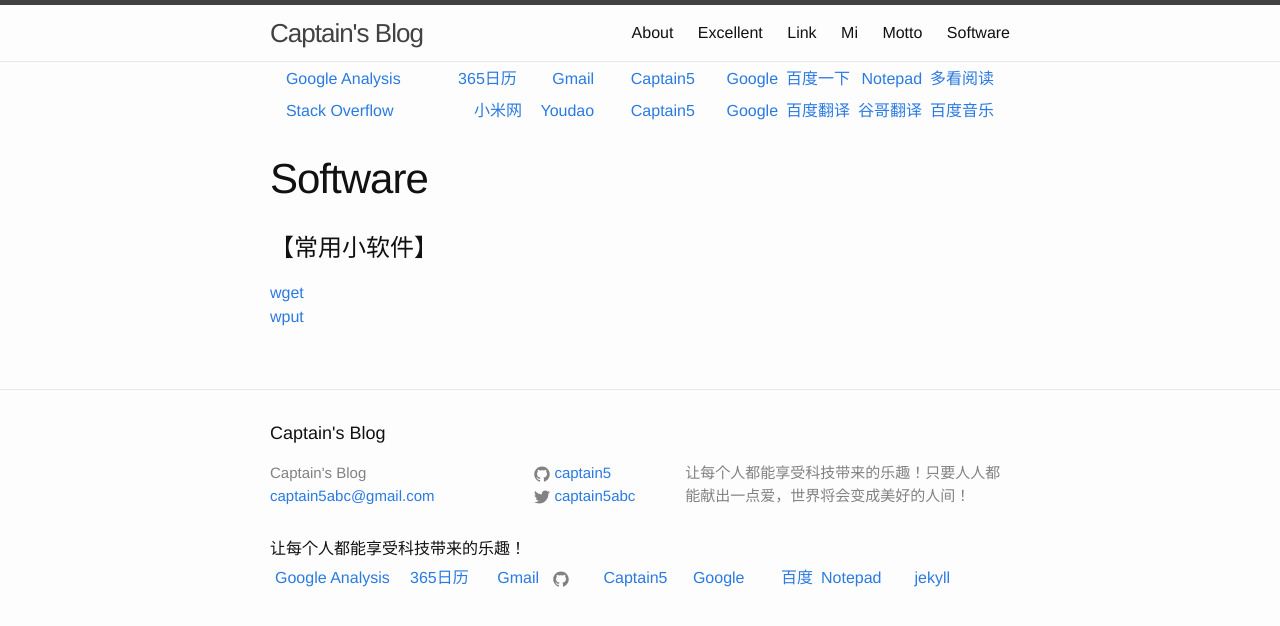
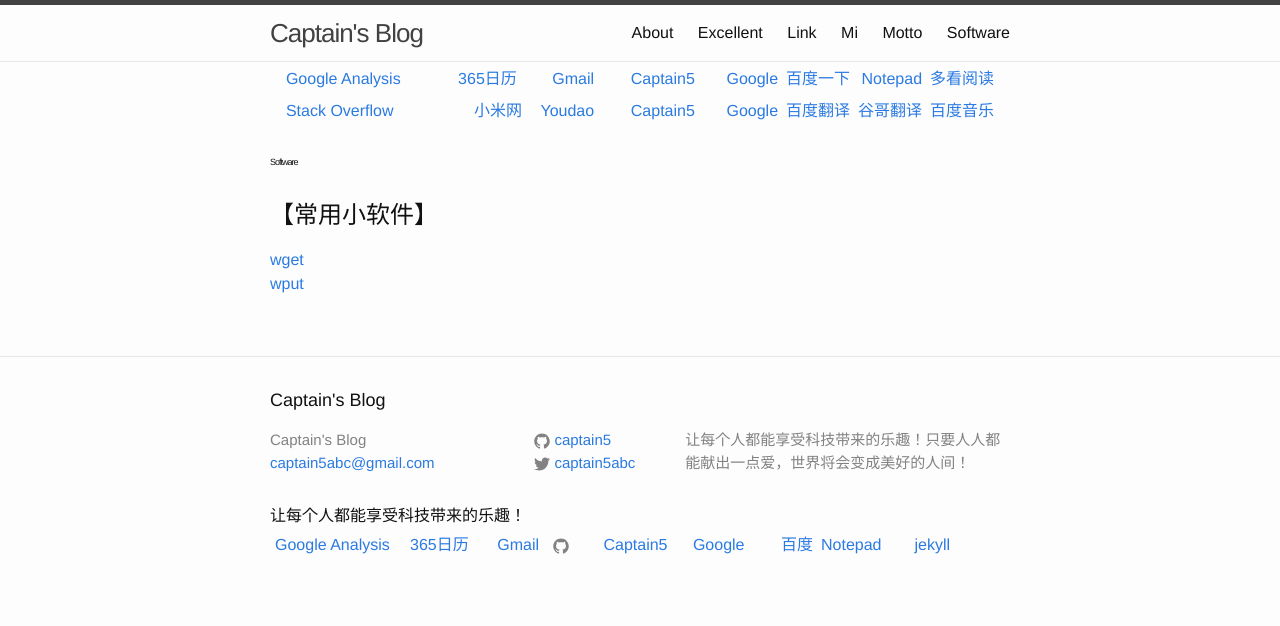
Before and after one commit to captain5/captain5.github.io, a Jekyll site: the page built from software.md, in a window 1280 px wide. Shown: the top 626 px of the page. Built offline with Jekyll 4.4.1, drawn with Linux system fonts in a browser that asks for light colours.

Commit message:
Update _layout.scss

```diff
--- a/_sass/_layout.scss
+++ b/_sass/_layout.scss
@@ -204,7 +204,7 @@
 }
 
 .post-title {
-    font-size: 42px;
+    font-size: 9px;
     letter-spacing: -1px;
     line-height: 1;
 
```
